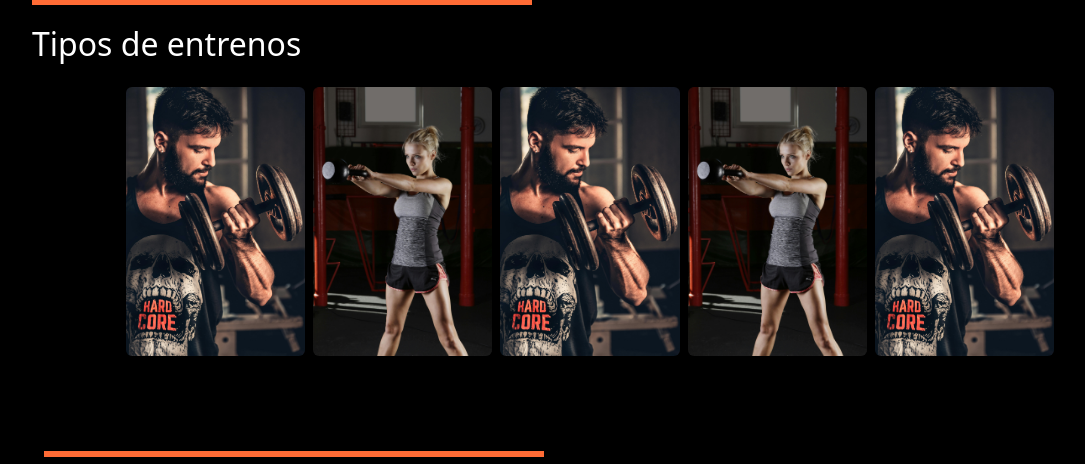
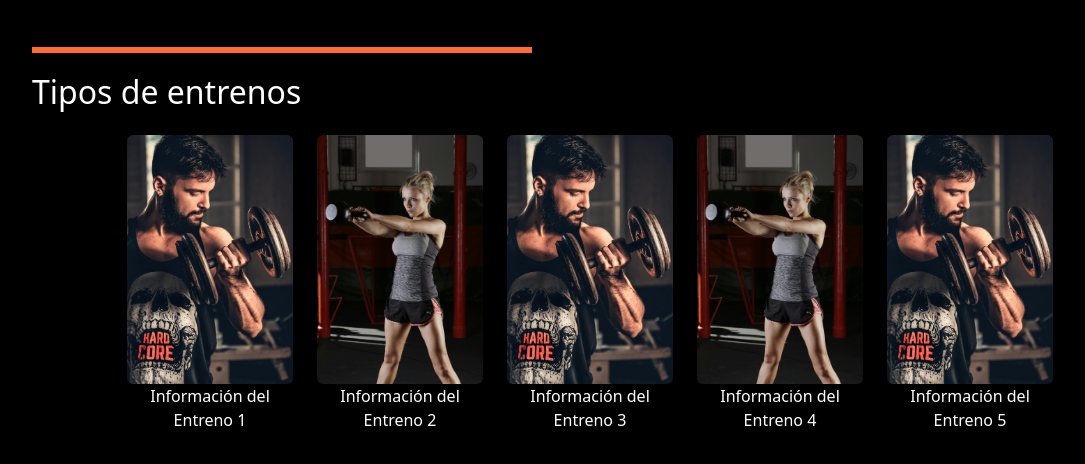
Before and after one commit to estefany89/TrainUp, a Django app: page / in a window 1280 px wide. Shown: the part 863-1327 px from the top of the page, without its empty margins (50-1135 px from the left). Run offline with Django 5.2, Linux system fonts and the light colour scheme.

Commit message:
Correcciónes de diseño

```diff
--- a/gimnasio_project/templates/gimnasio/base.html
+++ b/gimnasio_project/templates/gimnasio/base.html
@@ -81,19 +81,38 @@
             transform: translateY(-5px);
         }
 
+                * {
+            margin: 0;
+            padding: 0;
+            box-sizing: border-box;
+        }
+
+        body {
+            min-height: 100vh;
+            display: flex;
+            flex-direction: column;
+        }
+
         /* MAIN Y FOOTER SIN ESPACIOS */
         main {
             flex: 1;
-            margin: 0 !important;
         }
 
+        /* Para páginas normales con container */
         main.container {
-            padding: 1rem !important;
+            padding: 1rem;
+            max-width: 1140px;
+            margin: 0 auto;
         }
 
         main.my-4 {
             margin-top: 1.5rem !important;
             margin-bottom: 0 !important;
+        }
+        /* Para la página de inicio sin padding */
+        main.p-0 {
+            padding: 0 !important;
+            margin: 0 !important;
         }
 
         footer {
--- a/gimnasio_project/templates/gimnasio/inicio.html
+++ b/gimnasio_project/templates/gimnasio/inicio.html
@@ -33,15 +33,15 @@
 <!-- =======================================
         TIPOS DE ENTRENOS
 ======================================= -->
-<section class="py-8" id="tipos-entrenos">
+<section class="py-5" id="tipos-entrenos">
     <div class="container">
         <!-- Línea arriba del título -->
         <div style="height: 6px; background-color: #FF6B35; width: 500px; margin-bottom: 20px;"></div>
         <h2 class="text-white mb-4">Tipos de entrenos</h2>
 
-        <div class="row g-2 justify-content-center align-items-center">
+        <div class="row g-4 justify-content-center">
             <!-- Entreno 1 -->
-    <div class="col-6 col-md-2 mb-3">
+            <div class="col-6 col-md-2">
                 <div class="flip-card">
                     <div class="flip-card-inner">
                         <div class="flip-card-front">
@@ -55,7 +55,7 @@
             </div>
 
             <!-- Entreno 2 -->
-    <div class="col-6 col-md-2 mb-3">
+            <div class="col-6 col-md-2">
                 <div class="flip-card">
                     <div class="flip-card-inner">
                         <div class="flip-card-front">
@@ -69,7 +69,7 @@
             </div>
 
             <!-- Entreno 3 -->
-    <div class="col-6 col-md-2 mb-3">
+            <div class="col-6 col-md-2">
                 <div class="flip-card">
                     <div class="flip-card-inner">
                         <div class="flip-card-front">
@@ -83,7 +83,7 @@
             </div>
 
             <!-- Entreno 4 -->
-    <div class="col-6 col-md-2 mb-3">
+            <div class="col-6 col-md-2">
                 <div class="flip-card">
                     <div class="flip-card-inner">
                         <div class="flip-card-front">
@@ -97,7 +97,7 @@
             </div>
 
             <!-- Entreno 5 -->
-    <div class="col-6 col-md-2 mb-3">
+            <div class="col-6 col-md-2">
                 <div class="flip-card">
                     <div class="flip-card-inner">
                         <div class="flip-card-front">
@@ -110,8 +110,12 @@
                 </div>
             </div>
         </div>
+    </div>
+</section>
 
-<!--TOUR-->
+<!-- =======================================
+        TOUR
+======================================= -->
 <section class="py-5" id="tour">
     <div class="container">
         <!-- Línea arriba del título -->
@@ -149,13 +153,9 @@
 <section class="py-5" id="conocenos">
     <div class="container">
         <div style="height: 6px; background-color: #FF6B35; width: 500px; margin-bottom: 10px;"></div>
-
         <h2 class="text-white mb-4">Conócenos</h2>
     </div>
 </section>
-
-
-
 
 <!-- =======================================
         ADVANTAGES CARDS
@@ -181,13 +181,12 @@
         </div>
     </div>
 </section>
+
 <!-- =======================================
         FAQ
 ======================================= -->
-
 <section id="faq" class="py-5">
     <div class="container">
-
         <!-- Línea naranja arriba -->
         <div style="height: 6px; background-color: #FF6B35; width: 500px; margin-bottom: 20px;"></div>
 
@@ -202,29 +201,24 @@
 
         <!-- Contenido dinámico -->
         <div id="faq-content" class="text-white text-center fs-5" style="transition: opacity 0.3s;"></div>
-
     </div>
 </section>
 
 <script src="{% static 'gimnasio/js/faq.js' %}"></script>
-
-
-
 
 <!-- =======================================
         CONTACTO
 ======================================= -->
 <section id="contacto" class="py-5">
     <div class="container">
-        <h2 class="text-center mb-4">Contáctanos</h2>
-        <p class="text-center">Email: contacto@trainup.com</p>
-        <p class="text-center">Teléfono: +34 123 456 789</p>
+        <h2 class="text-center mb-4 text-white">Contáctanos</h2>
+        <p class="text-center text-white">Email: contacto@trainup.com</p>
+        <p class="text-center text-white">Teléfono: +34 123 456 789</p>
     </div>
 </section>
 
 <!-- Scroll suave y estilos -->
 <style>
-
     html { scroll-behavior: smooth; }
 
     .fullscreen-black { background-color: black; color: white; }
@@ -279,51 +273,18 @@
         box-shadow:0 8px 25px rgba(0,0,0,0.3);
     }
 
-        /* Flip card */
-        .flip-card {
-          background-color: transparent;
-          perspective: 1000px;
-        }
-        .flip-card-inner {
-          position: relative;
-          width: 100%;
-          height: 100%;
-          transition: transform 0.6s;
-          transform-style: preserve-3d;
-        }
-        .flip-card:hover .flip-card-inner {
-          transform: rotateY(180deg);
-        }
-        .flip-card-front, .flip-card-back {
-          position: absolute;
-          width: 100%;
-          backface-visibility: hidden;
-        }
-        .flip-card-back {
-          transform: rotateY(180deg);
-          background-color: #FF6B35;
-          display: flex;
-          justify-content: center;
-          align-items: center;
-          border-radius: 0.5rem;
-        }
-
-
-        /* ===== Texto de encabezados ===== */
+    /* Texto de encabezados */
     h2, h3, p.lead, #tour p {
         color: white;
     }
-        #tour {
-            margin-top: 300px;
-        }
 
-        /* ===== FAQ BUTTONS ===== */
+    /* FAQ BUTTONS */
     .faq-btn {
-        background-color: #3a3a3a;      /* gris */
+        background-color: #3a3a3a;
         color: white;
         border: none;
         padding: 15px 25px;
-        min-width: 200px;               /* más anchos */
+        min-width: 200px;
         font-size: 1.1rem;
         border-radius: 10px;
         cursor: pointer;
@@ -335,11 +296,9 @@
     }
 
     .faq-btn.active {
-        background-color: #FF6B35 !important; /* naranja */
-        color: #000;                          /* texto negro */
+        background-color: #FF6B35 !important;
+        color: #000;
     }
-
-
 </style>
 
 {% endif %}
```
Lines whose indentation alone changed are shown as unchanged.
